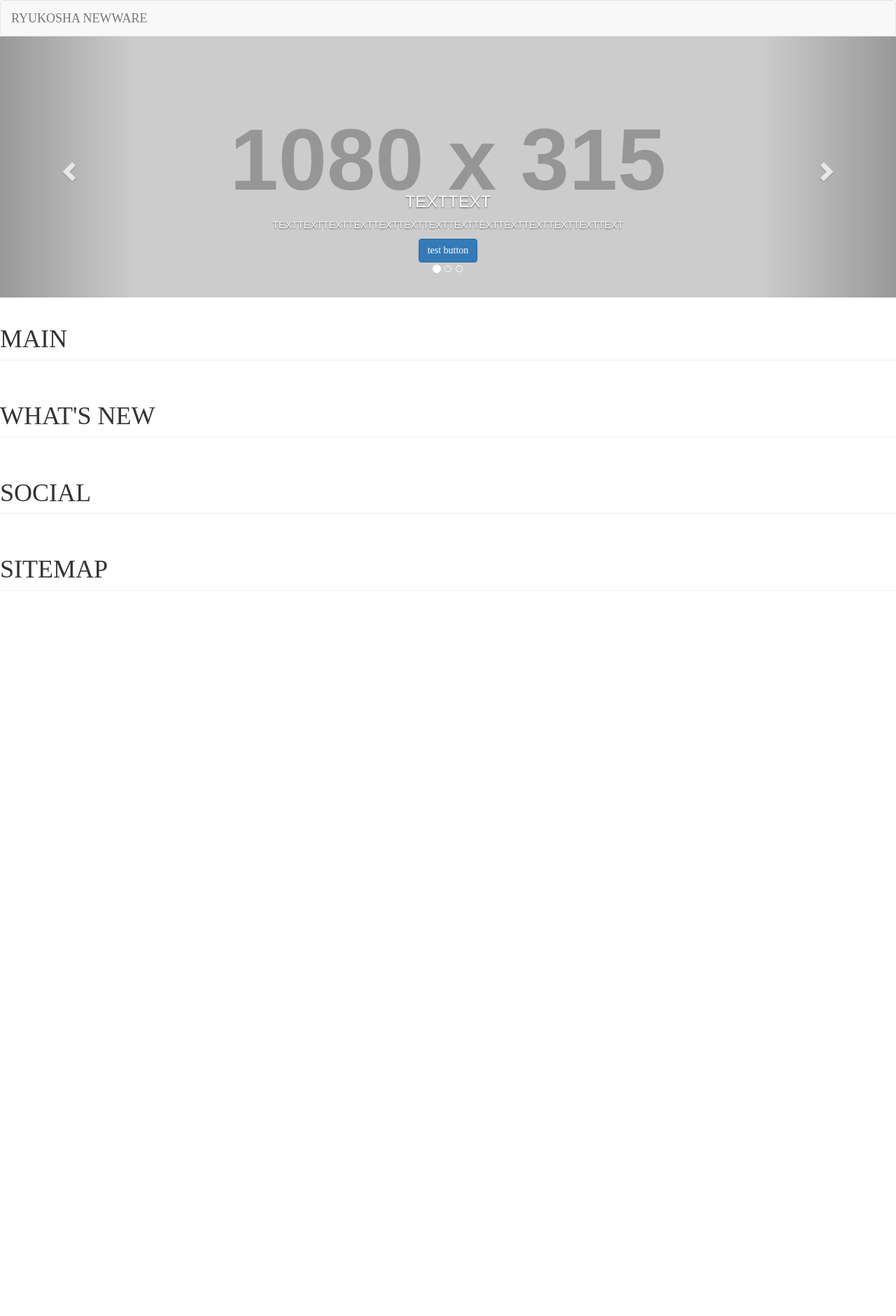
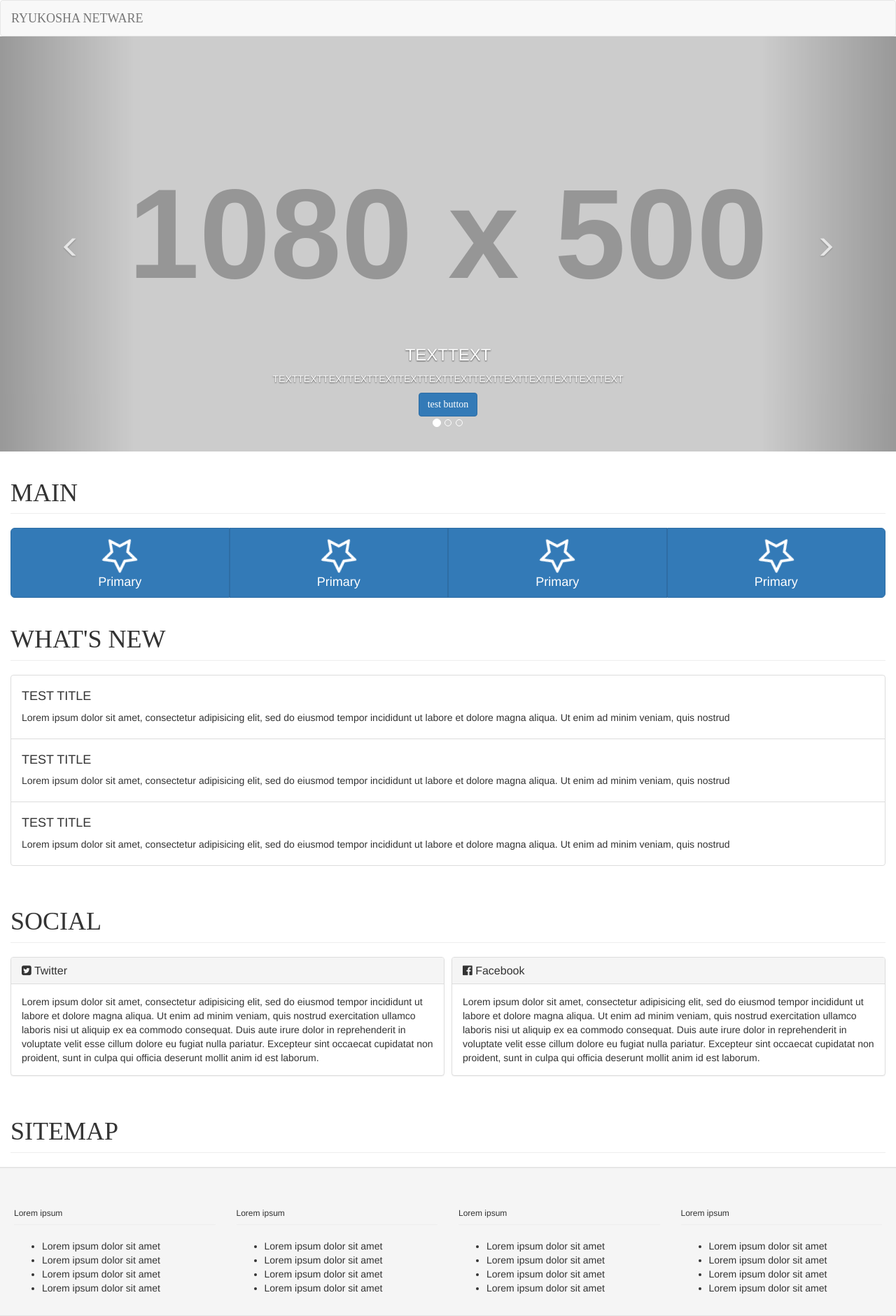
Before and after one commit to HIROSHI1403/newHP, a PHP site: page / in a window 1280 px wide. Shown: the whole page at 70% size. Before the commit the page ends 844 px from the top, so only its background shows below. Run offline with PHP 8.4, Linux system fonts and the light colour scheme; grey boxes labelled with a size stand in for pictures from a placeholder-image service; some libraries are stand-ins or nearby versions; some web fonts are replaced.

Commit message:
add contents
コンテンツを配置してみました。

```diff
--- a/css/ryu_custom.css
+++ b/css/ryu_custom.css
@@ -6,6 +6,9 @@
   margin-bottom:0px;
 }
 
+.footer-well {
+  margin-bottom:0px;
+}
 
 /*================================================
 	WEB-FONT
--- a/def.php
+++ b/def.php
@@ -6,7 +6,7 @@
 	<?php tmp_header_meta(); ?>
 </head>
 <body>
-
+	<?php navbar(); ?>
 	<?php tmp_footer_js(); ?>
 </body>
 </html>
--- a/default.php
+++ b/default.php
@@ -26,15 +26,18 @@
 
 //タイトル関連
 $DEF_title = '竜巧社ネットウエア';
+$title_main = $DEF_title.' TOP';
 
 
 //デフォルト
 function tmp_header_meta(){
+	global $DEF_title;
 	echo<<<EOT
 	<meta charset="utf-8">
 	<meta http-equiv="X-UA-Compatible" content="IE=edge">
     <meta name="viewport" content="width=device-width, initial-scale=1">
-	<title></title>
+	<title>{$DEF_title}</title>
+	<link rel="stylesheet" href="https://maxcdn.bootstrapcdn.com/font-awesome/4.5.0/css/font-awesome.min.css">
 	<link rel="stylesheet" href="./css/bootstrap.min.css">
 	<link rel="stylesheet" href="./css/ryu_custom.css">
 EOT;
@@ -47,4 +50,17 @@ function tmp_footer_js(){
 EOT;
 }
 
+//ナビバー
+function navbar(){
+	echo<<<EOT
+	<nav class="navbar navbar-default">
+		<div class="container-fluid">
+			<div class="navbar-header">
+				<a class="navbar-brand font-type-1" href="javascript:void(0);">RYUKOSHA NETWARE</a>
+			</div>
+		</div>
+	</nav>
+EOT;
+}
+
 ?>
--- a/index.php
+++ b/index.php
@@ -9,13 +9,7 @@
 
 	<!-- nav-bar -->
 
-	<nav class="navbar navbar-default">
-		<div class="container-fluid">
-			<div class="navbar-header">
-				<a class="navbar-brand font-type-1" href="javascript:void(0);">RYUKOSHA NEWWARE</a>
-			</div>
-		</div>
-	</nav>
+	<?php navbar() ?>
 
 	<div id="carousel-example-generic" class="carousel slide" data-ride="carousel">
 		<!-- Indicators -->
@@ -27,7 +21,7 @@
 		<!-- Wrapper for slides -->
 		<div class="carousel-inner" role="listbox">
 			<div class="item active">
-				<img src="http://placehold.jp/1080x315.png" width="100%" alt="...">
+				<img src="http://placehold.jp/1080x500.png" width="100%" alt="...">
 				<div class="carousel-caption">
 					<h3>TEXTTEXT</h3>
 					<p>TEXTTEXTTEXTTEXTTEXTTEXTTEXTTEXTTEXTTEXTTEXTTEXTTEXTTEXT</p>
@@ -35,7 +29,7 @@
 				</div>
 			</div>
 			<div class="item">
-				<img src="http://placehold.jp/1080x315.png" width="100%" alt="...">
+				<img src="http://placehold.jp/1080x500.png" width="100%" alt="...">
 				<div class="carousel-caption">
 					<h3>TEXTTEXT</h3>
 					<p>TEXTTEXTTEXTTEXTTEXTTEXTTEXTTEXTTEXTTEXTTEXTTEXTTEXTTEXT</p>
@@ -43,7 +37,7 @@
 				</div>
 			</div>
 			<div class="item">
-				<img src="http://placehold.jp/1080x315.png" width="100%" alt="...">
+				<img src="http://placehold.jp/1080x500.png" width="100%" alt="...">
 				<div class="carousel-caption">
 					<h3>TEXTTEXT</h3>
 					<p>TEXTTEXTTEXTTEXTTEXTTEXTTEXTTEXTTEXTTEXTTEXTTEXTTEXTTEXT</p>
@@ -53,25 +47,41 @@
 		</div>
 		<!-- Controls -->
 		<a class="left carousel-control" href="#carousel-example-generic" role="button" data-slide="prev">
-			<span class="glyphicon glyphicon-chevron-left" aria-hidden="true"></span>
+			<span class="glyphicon glyphicon-chevron-left glyphicon-menu-left" aria-hidden="true"></span>
 			<span class="sr-only">Previous</span>
 		</a>
 		<a class="right carousel-control" href="#carousel-example-generic" role="button" data-slide="next">
-			<span class="glyphicon glyphicon-chevron-right" aria-hidden="true"></span>
+			<span class="glyphicon glyphicon-chevron-right glyphicon-menu-right" aria-hidden="true"></span>
 			<span class="sr-only">Next</span>
 		</a>
 	</div>
 
 	<!-- base component -->
 
+	<div class="container-fluid">
 		<div class="row row-10">
 
 			<div class="col-md-12">
 				<h1 class="page-header font-type-1">
 					MAIN
 				</h1>
-				<div class="container-fluid">
-
+				<div class="btn-group btn-group-justified">
+					<a href="javascript:void(0);" class="btn btn-primary btn-lg">
+						<i class="fa fa-star-o fa-3x fa-spin"></i><br>
+						Primary
+					</a>
+					<a href="javascript:void(0);" class="btn btn-primary btn-lg">
+						<i class="fa fa-star-o fa-3x fa-spin"></i><br>
+						Primary
+					</a>
+					<a href="javascript:void(0);" class="btn btn-primary btn-lg">
+						<i class="fa fa-star-o fa-3x fa-spin"></i><br>
+						Primary
+					</a>
+					<a href="javascript:void(0);" class="btn btn-primary btn-lg">
+						<i class="fa fa-star-o fa-3x fa-spin"></i><br>
+						Primary
+					</a>
 				</div>
 			</div>
 
@@ -79,17 +89,47 @@
 				<h1 class="page-header font-type-1">
 					WHAT'S NEW
 				</h1>
-				<div class="container-fluid">
-
-				</div>
+				<ul class="list-group">
+					<li class="list-group-item">
+						<h4>TEST TITLE</h4>
+						<p>Lorem ipsum dolor sit amet, consectetur adipisicing elit, sed do eiusmod tempor incididunt ut labore et dolore magna aliqua. Ut enim ad minim veniam, quis nostrud </p>
+					</li>
+					<li class="list-group-item">
+						<h4>TEST TITLE</h4>
+						<p>Lorem ipsum dolor sit amet, consectetur adipisicing elit, sed do eiusmod tempor incididunt ut labore et dolore magna aliqua. Ut enim ad minim veniam, quis nostrud </p>
+					</li>
+					<li class="list-group-item">
+						<h4>TEST TITLE</h4>
+						<p>Lorem ipsum dolor sit amet, consectetur adipisicing elit, sed do eiusmod tempor incididunt ut labore et dolore magna aliqua. Ut enim ad minim veniam, quis nostrud </p>
+					</li>
+				</ul>
 			</div>
 
 			<div class="col-md-12">
 				<h1 class="page-header font-type-1">
 					SOCIAL
 				</h1>
-				<div class="container-fluid">
-
+				<div class="row row-10">
+					<div class="col-md-6">
+						<div class="panel panel-default">
+							<div class="panel-heading">
+								<h3 class="panel-title"><i class="fa fa-twitter-square"></i> Twitter</h3>
+							</div>
+							<div class="panel-body">
+								Lorem ipsum dolor sit amet, consectetur adipisicing elit, sed do eiusmod tempor incididunt ut labore et dolore magna aliqua. Ut enim ad minim veniam, quis nostrud exercitation ullamco laboris nisi ut aliquip ex ea commodo consequat. Duis aute irure dolor in reprehenderit in voluptate velit esse cillum dolore eu fugiat nulla pariatur. Excepteur sint occaecat cupidatat non proident, sunt in culpa qui officia deserunt mollit anim id est laborum.
+							</div>
+						</div>
+					</div>
+					<div class="col-md-6">
+						<div class="panel panel-default">
+							<div class="panel-heading">
+								<h3 class="panel-title"><i class="fa fa-facebook-official"></i> Facebook</h3>
+							</div>
+							<div class="panel-body">
+								Lorem ipsum dolor sit amet, consectetur adipisicing elit, sed do eiusmod tempor incididunt ut labore et dolore magna aliqua. Ut enim ad minim veniam, quis nostrud exercitation ullamco laboris nisi ut aliquip ex ea commodo consequat. Duis aute irure dolor in reprehenderit in voluptate velit esse cillum dolore eu fugiat nulla pariatur. Excepteur sint occaecat cupidatat non proident, sunt in culpa qui officia deserunt mollit anim id est laborum.
+							</div>
+						</div>
+					</div>
 				</div>
 			</div>
 
@@ -97,13 +137,48 @@
 				<h1 class="page-header font-type-1">
 					SITEMAP
 				</h1>
-				<div class="container-fluid">
-
-				</div>
 			</div>
 
 		</div>
-
+	</div>
+	<div class="row well footer-well">
+		<div class="col-md-3">
+			<h6 class="page-header">Lorem ipsum</h6>
+			<ul>
+			    <li>Lorem ipsum dolor sit amet</li>
+			    <li>Lorem ipsum dolor sit amet</li>
+			    <li>Lorem ipsum dolor sit amet</li>
+			    <li>Lorem ipsum dolor sit amet</li>
+			</ul>
+		</div>
+		<div class="col-md-3">
+			<h6 class="page-header">Lorem ipsum</h6>
+			<ul>
+			    <li>Lorem ipsum dolor sit amet</li>
+			    <li>Lorem ipsum dolor sit amet</li>
+			    <li>Lorem ipsum dolor sit amet</li>
+			    <li>Lorem ipsum dolor sit amet</li>
+			</ul>
+		</div>
+		<div class="col-md-3">
+			<h6 class="page-header">Lorem ipsum</h6>
+			<ul>
+			    <li>Lorem ipsum dolor sit amet</li>
+			    <li>Lorem ipsum dolor sit amet</li>
+			    <li>Lorem ipsum dolor sit amet</li>
+			    <li>Lorem ipsum dolor sit amet</li>
+			</ul>
+		</div>
+		<div class="col-md-3">
+			<h6 class="page-header">Lorem ipsum</h6>
+			<ul>
+			    <li>Lorem ipsum dolor sit amet</li>
+			    <li>Lorem ipsum dolor sit amet</li>
+			    <li>Lorem ipsum dolor sit amet</li>
+			    <li>Lorem ipsum dolor sit amet</li>
+			</ul>
+		</div>
+	</div>
 
 	<?php tmp_footer_js(); ?>
 </body>
```
Also changed, not shown: 1 other file.
